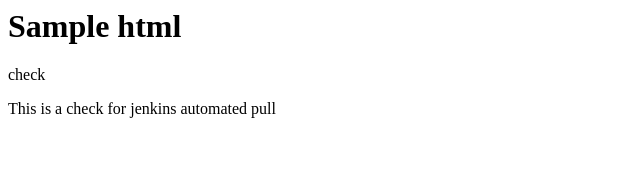
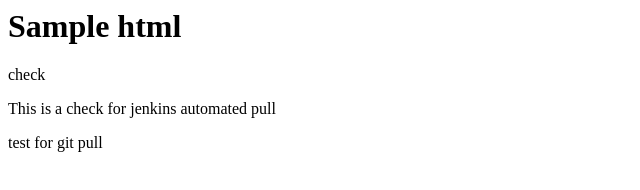
Before and after one commit to pravishyatech/testsite, a plain HTML site: page index.html in a window 1280 px wide. Shown: the whole page, without its empty margins (0-640 px from the left). Drawn offline with Linux system fonts and the light colour scheme.

Commit message:
Update index.html

```diff
--- a/index.html
+++ b/index.html
@@ -1,3 +1,4 @@
 <h1>Sample html</h1>
 <p>check</p>
 <p>This is a check for jenkins automated pull<p>
+<p>test for git pull</p>
```
